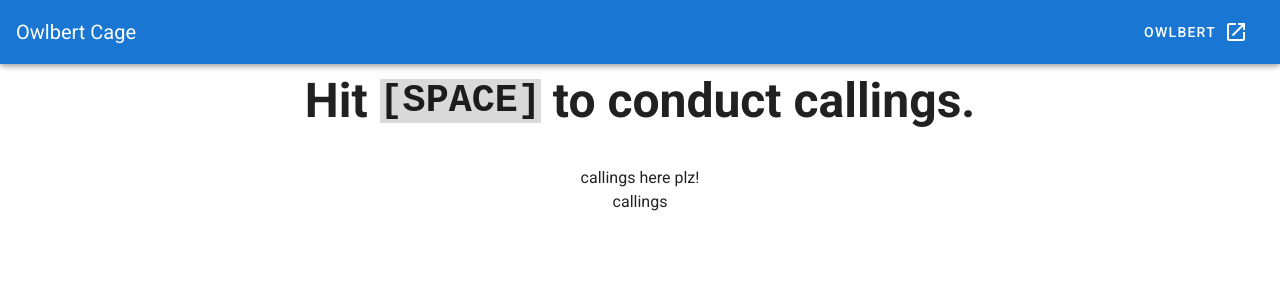
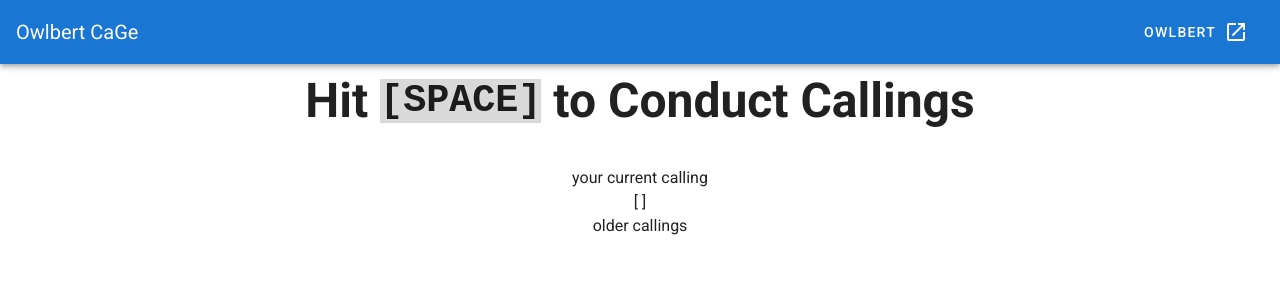
Before and after one commit to delbertooo/owlbert-calling-generator, a Vue app: page / in a window 1280 px wide. Shown: the top 300 px of the page. Built offline with nearby package versions, Linux system fonts and the light colour scheme.

Commit message:
Make calling a component

```diff
--- a/src/App.vue
+++ b/src/App.vue
@@ -5,7 +5,7 @@
       color="primary"
       dark
     >
-      <v-toolbar-title>Owlbert Cage</v-toolbar-title>
+      <v-toolbar-title>Owlbert CaGe</v-toolbar-title>
 
       <v-spacer></v-spacer>
 
--- /dev/null
+++ b/src/components/Calling.vue
@@ -0,0 +1,20 @@
+<template>
+    <v-row>
+      <v-col cols="12">
+        [
+        <span class="mx-2" v-for="(d, index) in data" :key="index">
+          <span>{{d.duration}}</span>
+          <span v-if="index + 1 < data.length">, </span>
+        </span>
+        ]
+      </v-col>
+    </v-row>
+</template>
+
+<script>
+export default {
+  name: "Calling",
+
+  props: ['data'],
+};
+</script>
--- a/src/components/Generator.vue
+++ b/src/components/Generator.vue
@@ -3,7 +3,7 @@
     <v-row class="text-center">
       <v-col class="mb-4" cols="12">
         <h1 class="display-2 font-weight-bold">
-          Hit <span class="keybind">SPACE</span> to conduct callings.
+          Hit <span class="keybind">SPACE</span> to Conduct Callings
         </h1>
       </v-col>
 
@@ -12,13 +12,13 @@
           <source src="/owlbert.ogg" type="audio/ogg; codecs=vorbis"/>
           <source src="/owlbert.mp3" type="audio/mpeg"/>
         </audio>
-        callings here plz!
+        your current calling
         <div>
-          <span class="mx-2" v-for="(d, index) in preview" :key="index">{{d.duration}}</span>
+          <Calling v-bind:data="preview"/>
         </div>
-        callings
+        older callings
         <div v-for="(c, index) in callings" :key="index">
-          <span class="mx-2" v-for="(d, index) in c" :key="index">{{d.duration}}</span>
+          <Calling v-bind:data="c"/>
         </div>
       </v-col>
     </v-row>
@@ -28,6 +28,7 @@
 <script>
 import { fromEvent, merge } from "rxjs";
 import { map, withLatestFrom, filter, tap, debounceTime, buffer } from "rxjs/operators";
+import Calling from './Calling';
 
 function timestamp() {
   return new Date().getTime();
@@ -45,6 +46,10 @@ const STOP_CONDUCTING_AFTER_MS = 4000
 
 export default {
   name: "Generator",
+
+  components: {
+    Calling,
+  },
 
   created() {
     const keyDown$ = fromEvent(document, "keydown")
```
